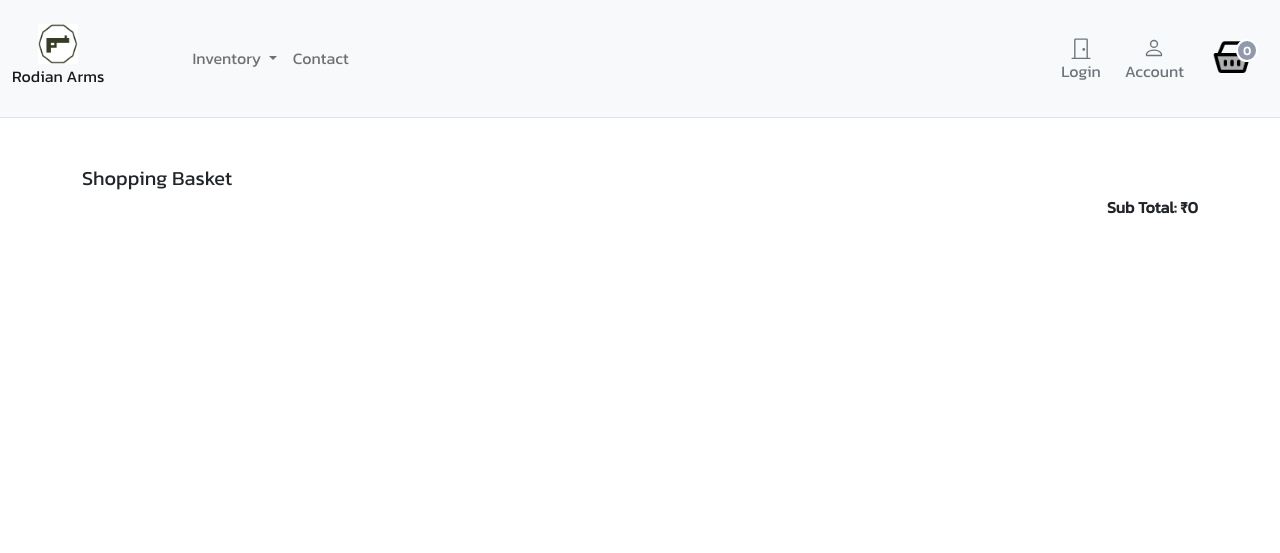
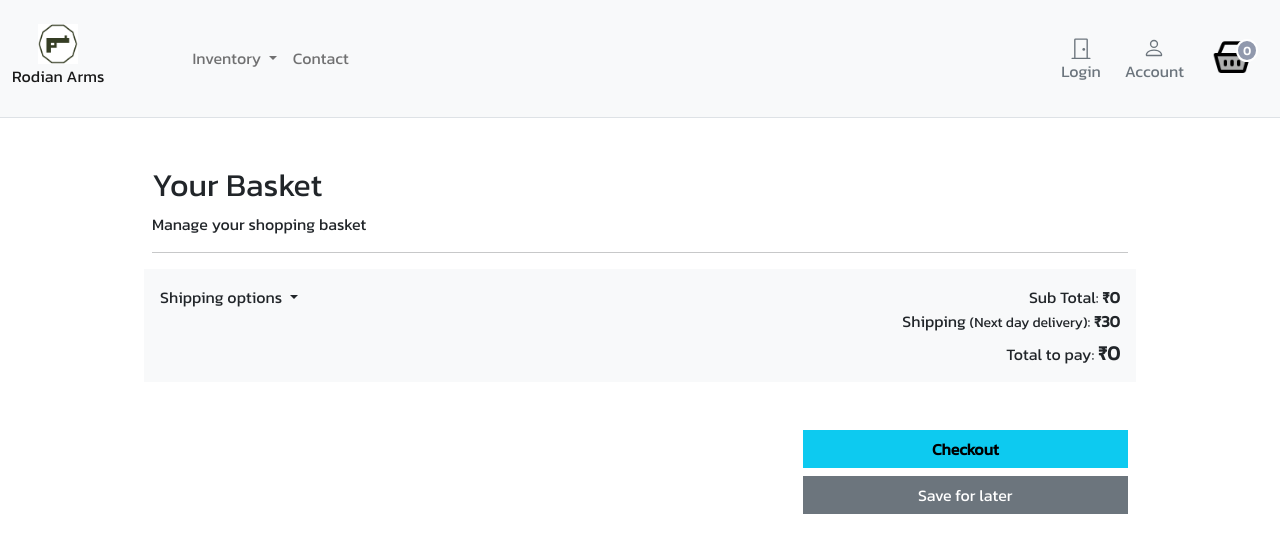
Before and after one commit to LisaS7/Django-Shop, a Django app: page /basket/ in a window 1280 px wide. Shown: the top 553 px of the page. Run offline with Django 4.2, Linux system fonts and the light colour scheme; data comes from the database, SQL or seed files in the repository.

Commit message:
Improvements to basket summary page. Added shipping.

```diff
--- a/store_basket/basket.py
+++ b/store_basket/basket.py
@@ -71,5 +71,17 @@ class Basket:
     def save(self) -> None:
         self.session.modified = True
 
+    def get_subtotal_price(self):
+        return sum(Decimal(item['price']) * item['quantity'] for item in self.basket.values())
+
     def get_total_price(self) -> Decimal:
-        return sum(Decimal(item['price']) * item['quantity'] for item in self.basket.values())
+
+        subtotal = sum(Decimal(item['price']) * item['quantity'] for item in self.basket.values())
+
+        if subtotal == 0:
+            shipping = Decimal(0.00)
+        else:
+            shipping = Decimal(30)
+
+        total = subtotal + Decimal(shipping)
+        return total
--- a/store_basket/views.py
+++ b/store_basket/views.py
@@ -47,6 +47,13 @@ def basket_update(request):
         basket.update(product=product_id, quantity=quantity)
 
         basket_quantity = len(basket)
+        basket_subtotal = basket.get_subtotal_price()
         basket_total = basket.get_total_price()
-        response = JsonResponse({'quantity': basket_quantity, 'itemtotal': item_subtotal, 'subtotal': basket_total})
+
+        response = JsonResponse({
+            'quantity': basket_quantity,
+            'itemtotal': item_subtotal,
+            'subtotal': basket_subtotal,
+            'total': basket_total,
+            })
         return response
--- a/templates/basket/summary.html
+++ b/templates/basket/summary.html
@@ -5,59 +5,89 @@
 {% block content %}
 
 <main class="pt-5">
-    <div class="container">
-        <h1 class="h5">Shopping Basket</h1>
+    <div class="container" style="max-width: 1000px">
+        <div class="col-12">
+          <h1 class="h2">Your Basket</h1>
+        </div>
+        <div class="col-12">
+          <p>Manage your shopping basket</p>
+        </div>
+        <hr />
+    </div>
+    <div class="container" style="max-width: 1000px">
+
+        <div class="row g-3">
+            <div class="col-12 bg-light p-3 d-flex justify-content-between">
+              <div class="d-flex d-flex-inline">
+                <div class="dropdown">
+                <a class="text-reset text-decoration-none dropdown-toggle" href="#" role="link" id="dropdownLink" data-bs-toggle="dropdown" aria-expanded="false">
+                Shipping options
+                </a>
+
+                <ul class="dropdown-menu" aria-labelledby="dropdownLink">
+                  <li class="item small">Next day delivery</li>
+                  <li class="item small">Premimum delivery</li>
+                </ul>
+                </div>
+              </div>
+              <div class="text-end">
+
+                <div class="">Sub Total: <span class="fw-bold">₹</span><div id="subtotal" class="d-inline-flex fw-bold">{{basket.get_subtotal_price}}</div></div>
+                <div id="">Shipping <span class="small">(Next day delivery)</span>: <span class="fw-bold">₹30</span></div>
+                <div class="pt-2">Total to pay: <span class="fw-bold h5">₹</span><span id="total" class="fw-bold h5">{{basket.get_total_price}}</span></div>
+
+              </div>
+            </div>
+
 
         {% for item in basket %}
             {% with product=item.product %}
-                <div data-index="{{ product.id }}" class="row mb-4 border product-item">
-                    <div class="col-md-3 col-lg-2 order-md-first bg-light">
-                        <img class="img-fluid mx-auto d-block" alt="Responsive image" src="{{ product.image.url }}">
+                <div data-index="{{ product.id }}" class="card mb-3 p-0 product-item">
+                    <div class="card-header">
+                        <a class="text-decoration-none text-reset" href="{{item.product.get_absolute_url}}">
+                            <p class="card-text pb-3">{{product.item}}</p>
+                        </a>
                     </div>
-                    <div class="col-md-9 col-lg-10 ps-md-3 ps-lg-10">
-                        <a href="{{ product.get_absolute_url }}" class="text-decoration-none text-reset">
-                            <h1 class="h5 pt-2">{{ product.item }}</h1>
-                        </a>
+                    <div class="row g-3 p-3">
 
-                        <div class="border">
-                            <div class="col border-bottom">
-                                <div class="row p-3">
-                                    <div class="col-6">Standard model</div>
-                                    <div class="col-6 text-end">
-                                        <span class="h4 fw-bold">₹<div id="item-subtotal{{ product.id }}" class="d-inline-flex">{{ item.total_price }}</div></span>
+                        <div class="col-md-2 d-none d-md-block">
+                            <img class="img-fluid mx-auto d-block" alt="Responsive image"
+                                src="{{ product.image.url }}" />
                         </div>
-                                </div>
-                            </div>
-                            <div class="col">
-                                <div class="row p-3">
-                                    <div class="col-12">
-                                        <label for="select">Quantity</label>
-                                        <select id="select{{ product.id }}">
-                                            <option selected>{{ item.quantity }}</option>
+
+                        <div class="col-md-3">
+                            <label for="select">Qty</label>
+                        <select id="select{{product.id}}" style="width:50px;height:31px;">
+                            <option value="" selected disabled hidden>{{item.quantity}}</option>
                             <option value="1">1</option>
                             <option value="2">2</option>
                             <option value="3">3</option>
                             <option value="4">4</option>
                         </select>
                         </div>
+                        <div class="col-md-3">
                             <div class="col-6 text-end">
-                                        <button type="button" data-index="{{ product.id }}" class="update-button btn btn-secondary btn-sm">
-                                            Update
-                                        </button>
-                                        <button type="button" data-index="{{ product.id }}" class="delete-button btn btn-warning btn-sm">
-                                            Delete
-                                        </button>
+                                <span class="h4 fw-bold">₹<div id="item-subtotal{{product.id}}" class="d-inline-flex">{{ item.total_price }}</div></span>
                             </div>
                         </div>
+                        <div class="col-md-3">
+                            <div class="d-flex justify-content-around">
+                                <a type="button" id="update-button" data-index="{{product.id}}" class="update-button text-decoration-none small ps-3">Update</a>
+                                <a type="button" id="delete-button" data-index="{{product.id}}" class="delete-button text-decoration-none small">Delete</a>
                             </div>
                         </div>
                     </div>
                 </div>
             {% endwith %}
         {% endfor %}
+    </div>
 
-        <div class="col-12 text-end">
-            <div class="h6 fw-bold">Sub Total: ₹<div id="subtotal" class="d-inline-flex">{{basket.get_total_price}}</div></div>
+    <div class="d-flex justify-content-end my-5" style="max-width: 1000px">
+        <div class="col-md-5 col-lg-4 order-md-last p-0 order-3">
+            <div class="d-grid gap-2 ">
+              <a role="button" href="{% url "payment:basket" %}" class="btn btn-info fw-bold rounded-0" type="button">Checkout</a>
+              <button class="btn btn-secondary rounded-0" type="button">Save for later</button>
+            </div>
         </div>
     </div>
 </main>
@@ -104,6 +134,7 @@
                 document.getElementById("basket-quantity").innerHTML = json.quantity
                 document.getElementById("item-subtotal" + prodid).innerHTML = json.itemtotal
                 document.getElementById("subtotal").innerHTML = json.subtotal
+                document.getElementById("total").innerHTML = json.total
             },
             error: function (xhr, errmsg, err) {
 
```
Lines whose indentation alone changed are shown as unchanged.
